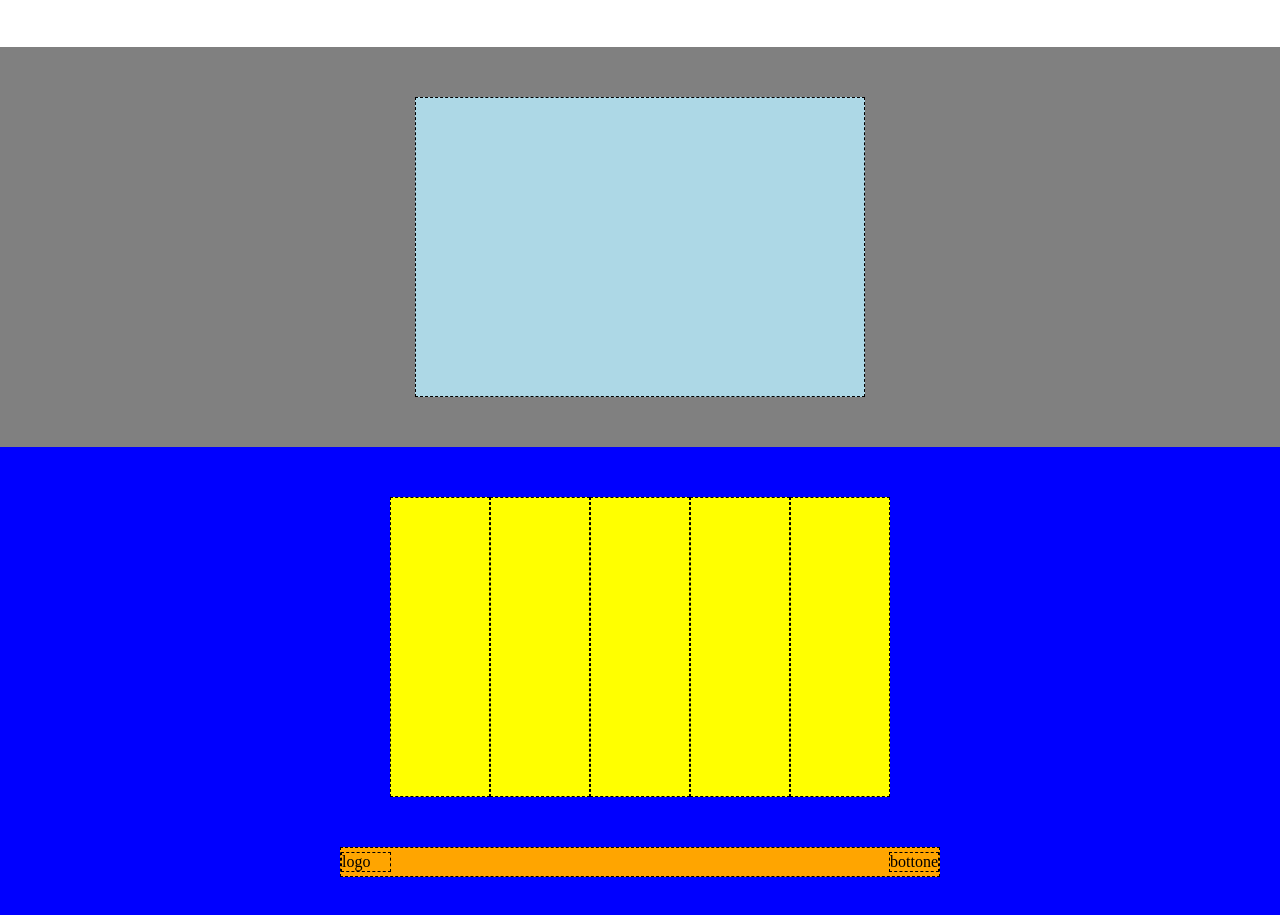
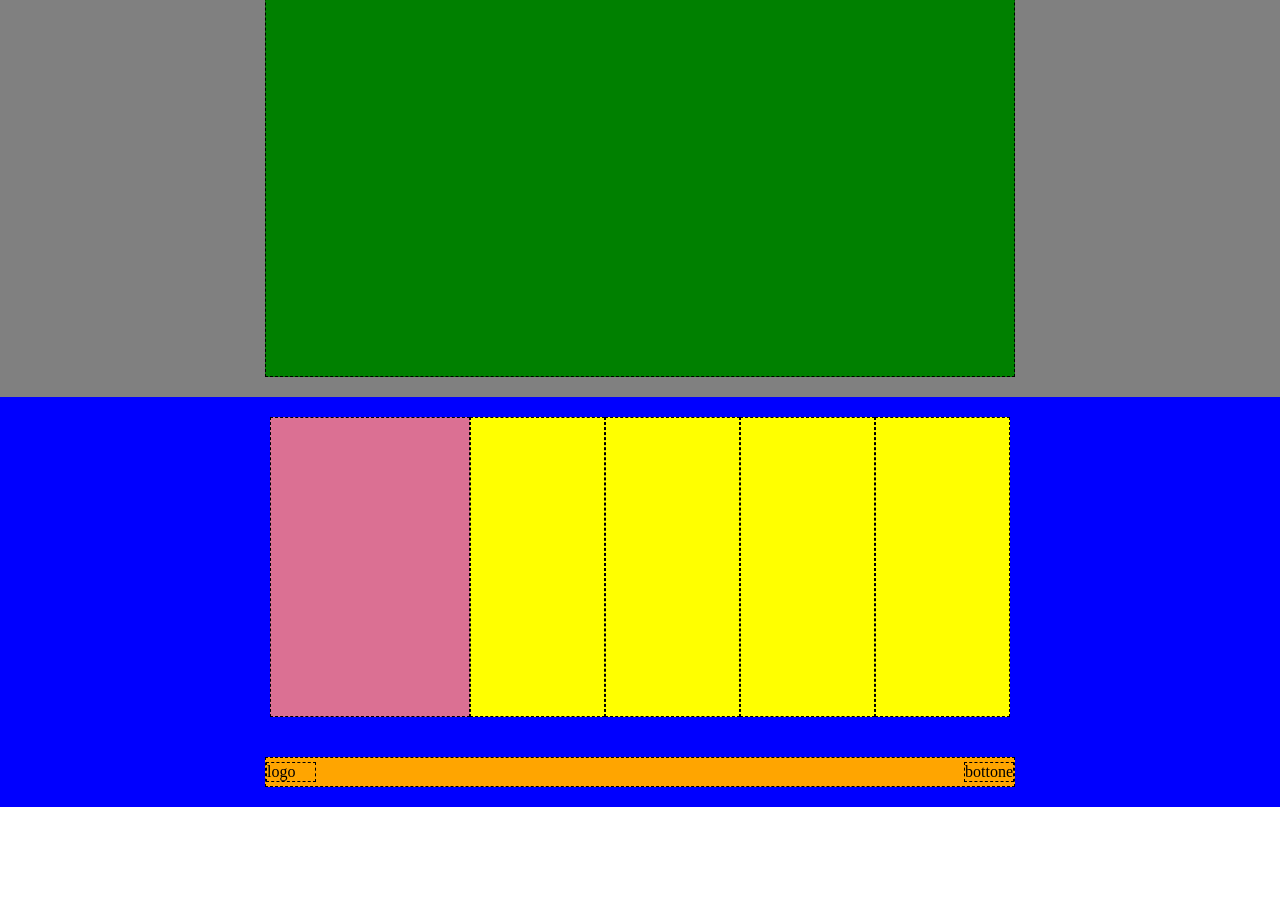
Before and after one commit to Fedois/htmlcss-struttura-discord, a plain HTML site: page index.html in a window 1280 px wide. Shown: the part 1603-2518 px from the top of the page. After the commit the page ends 2410 px from the top, so only its background shows below. Drawn offline with Linux system fonts and the light colour scheme.

Commit message:
fine struttura base

```diff
--- a/css/style.css
+++ b/css/style.css
@@ -6,10 +6,13 @@
 }
 
 /* GENERAL */
-nav, section{
+nav, section, .end > div{
     display: flex;
     justify-content: center;
     align-items: center;
+}
+section{
+    padding: 20px;
 }
 
 /* HEADER */
@@ -32,6 +35,14 @@ ul > li{
 /* MAIN */
 main{
     background-color: white;
+}
+.section-two div:last-child{
+    order: -1
+}
+
+/* FOOTER  */
+.end > div{
+    justify-content: space-between;
 }
 
 
@@ -64,19 +75,19 @@ nav div{
 }
 
 section{
-    height: 400px;
+    /* height: 400px; */
     background-color: blue;
 }
 
 header section div{
-    background-color: pink;
+    background-color: palevioletred;
     height: 350px;
     width: 650px;
 }
 main section{
     background-color: white;
 }
-.two, .four{
+.section-two, .section-four{
     background-color: gray;
 }
 main section div{
@@ -85,6 +96,11 @@ main section div{
     background-color: lightblue;
     border: 1px dashed black;
 }
+.section-four > div{
+    background-color: green;
+    height: 500px;
+    width: 750px;
+}
 main section div:nth-child(2){
     height: 300px;
     width: 300px;
@@ -92,19 +108,20 @@ main section div:nth-child(2){
     border: 1px dashed black;
 }
 .info div{
-    width: 100px;
+    width: 135px;
     height: 300px;
     background-color: yellow;
     border: 1px dashed black;
+}
+.info .social{
+    background-color: palevioletred;
+    width: 200px;
 }
 .end{
     align-items: flex-start;
 }
 .end div{
-    display: flex;
-    justify-content: space-between;
-    align-items: center;
-    width: 600px;
+    width: 750px;
     background-color: orange;
     height: 30px;
     border: 1px dashed black;
--- a/index.html
+++ b/index.html
@@ -12,7 +12,7 @@
     <!-- header della pagina -->
     <header>
         <nav>
-            <div>
+            <div class="logo">
                 logo
             </div>
 
@@ -40,7 +40,7 @@
 
     <!-- main della pagina  -->
     <main>
-        <Section class="section one">
+        <Section class="section-one">
             <div>
 
             </div>
@@ -50,7 +50,7 @@
             </div>
          </Section>
 
-        <Section class="section two">
+        <Section class="section-two">
             <div>
 
             </div>
@@ -60,7 +60,7 @@
             </div>
         </Section>
 
-        <Section class="section three">
+        <Section class="section-three">
             <div>
 
             </div>
@@ -70,7 +70,7 @@
             </div>
         </Section>
 
-        <Section class="section four">
+        <Section class="section-four">
             <div>
 
             </div>
```
